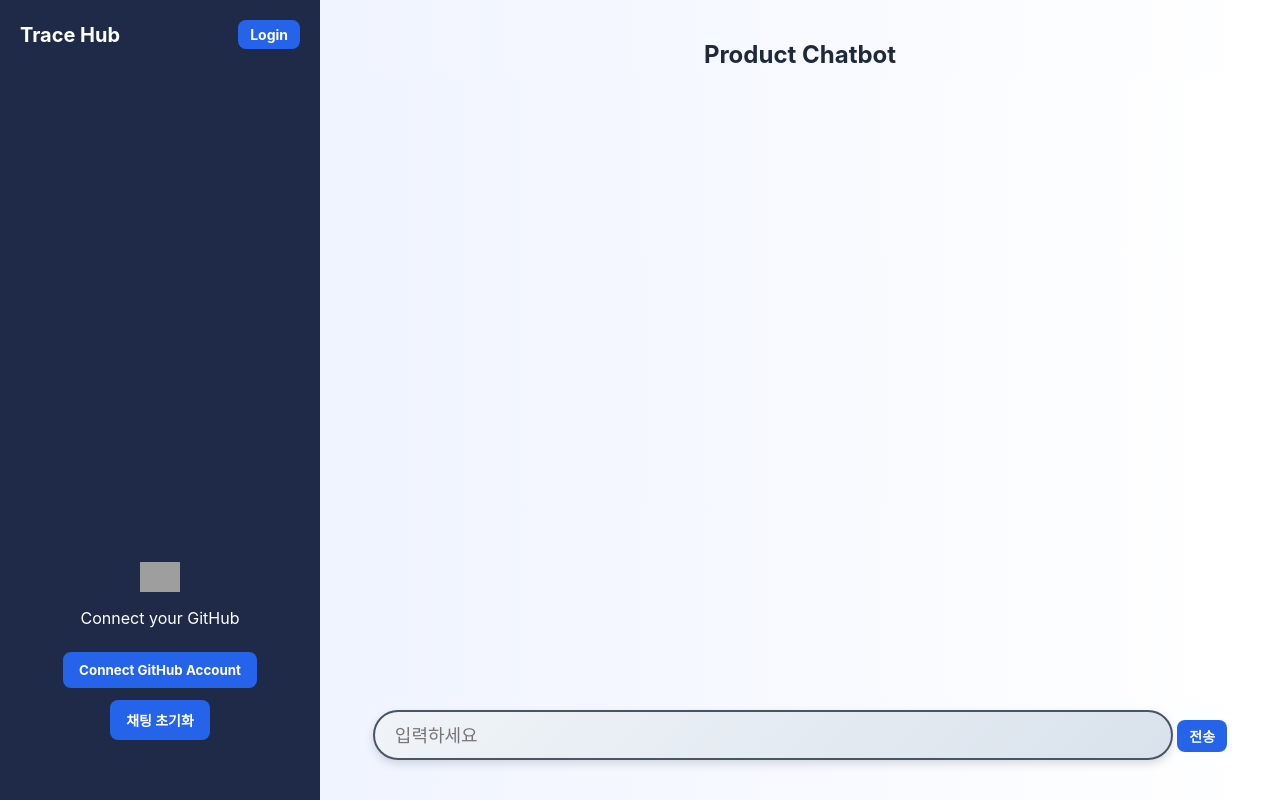
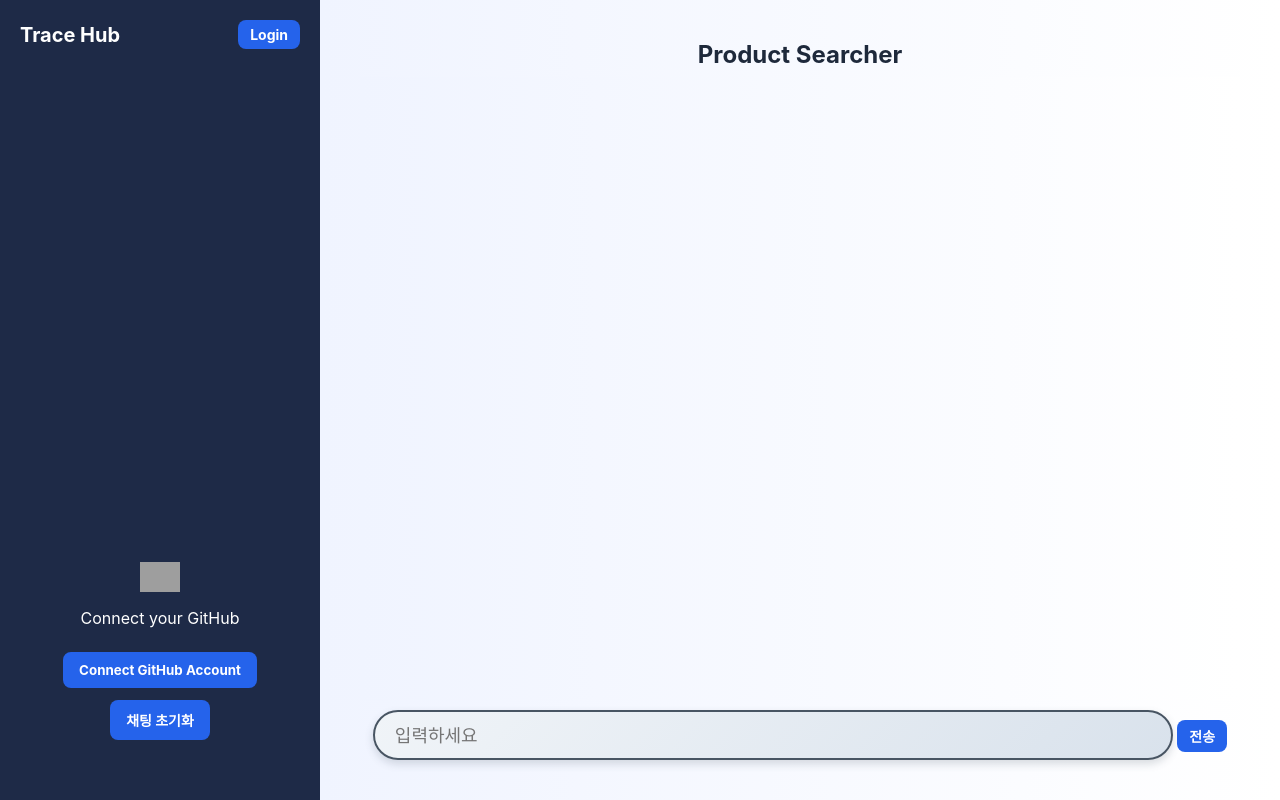
Before and after one commit to SKNETWORKS-FAMILY-AICAMP/SKN10-FINAL-1Team, a Django app: template templates/code_seeker/index.html in a window 1280 px wide. Run offline with Django 5.2, Linux system fonts and the light colour scheme; the template is opened without the code that fills it, so the values that code supplies are empty; grey boxes are pictures that could not be loaded.

Commit message:
Product Searcher

```diff
--- a/templates/code_seeker/index.html
+++ b/templates/code_seeker/index.html
@@ -28,7 +28,7 @@
 </div>
 
 <div class="main-content">
-    <h2>Product Chatbot</h2>
+    <h2>Product Searcher</h2>
     <div class="chat-area">
         {% for msg in messages %}
             {% if msg.is_human %}
```
